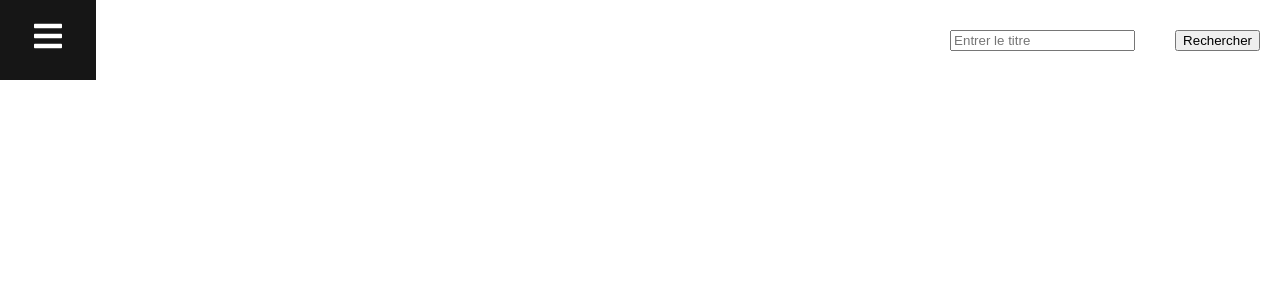
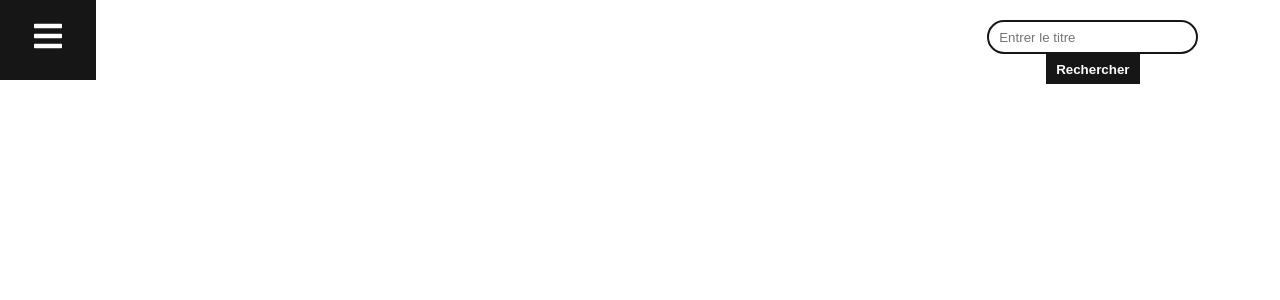
Before and after one commit to Anh-Kiet-VO/LIFPROJET-ACC, a React (Create React App) app in the folder client/: page /movie in a window 1280 px wide. Shown: the top 300 px of the page. Built offline with nearby package versions, Linux system fonts and the light colour scheme; no server answers.

Commit message:
Update CSS search, navbar

```diff
--- a/client/package.json
+++ b/client/package.json
@@ -13,6 +13,7 @@
     "react-icons": "^4.3.1",
     "react-router-dom": "^6.2.2",
     "react-scripts": "5.0.0",
+    "typescript": "^4.6.3",
     "web-vitals": "^2.1.4"
   },
   "scripts": {
--- a/client/src/components/cardMovie.js
+++ b/client/src/components/cardMovie.js
@@ -4,9 +4,9 @@ import { Link } from "react-router-dom";
 export default function CardMovie(props) {
 	return (
 		<div key={props.id} id={props.id} className='movie-link' onClick={props.getMovieInfo}>
-			<Link to={`/detailMovie/${props.id}`}><img src={props.url} alt={props.title} /></Link>
-			<div className='card-text'>
-				<h2>{props.title}</h2>
+			<Link to={`/detailMovie/${props.id}`}><div className="media-img"><img src={props.url} alt={props.title} /></div></Link>
+			<div className="card-text">
+				<div className="media-title">{props.title}</div>
 				<p>{props.score}</p>
 			</div>
 		</div>
--- a/client/src/components/search.js
+++ b/client/src/components/search.js
@@ -1,5 +1,6 @@
 import React, { useEffect, useState } from 'react';
 import CardMovie from "./cardMovie"
+import "../style/search.css";
 
 const Search = () => {
 
@@ -68,13 +69,14 @@ const Search = () => {
 							setSearch(e.target.value);
 						}}
 					/>
-					<input type="submit" value="Rechercher" />
+					<input type="submit" value="Rechercher" id="search-submit" />
 				</form>
 			</div>
 
 			<div className="search-result">
 				{
 					//data1.results ? data1.results.map(movie => (createCard(movie))) : data2.results.map(movie => (createCard(movie)))
+					data2.results?.map(movie => (createCard(movie)))
 				}
 			</div>
 		</div>
--- a/client/src/pages/movie.js
+++ b/client/src/pages/movie.js
@@ -5,7 +5,7 @@ import Axios from "axios";
 import Search from "../components/search";
 
 import "../App.css";
-import "../style/media.css"
+import "../style/media.css";
 
 import CardMovie from '../components/cardMovie';
 
--- a/client/src/style/media.css
+++ b/client/src/style/media.css
@@ -23,9 +23,30 @@
 }
 
 .movie-link {
-    max-width: 15%;
+    width: 13%;
+    float: left;
+    position: relative;
+}
+
+.media-img {
+    width: 100%;
+    overflow: hidden;
+    position: relative;
+    padding-bottom: 140%;
+    margin-bottom: 0;
 }
 
 .movie-link img {
     width: 100%;
+    min-height: 100%;
+    position: absolute;
+    top: 0;
+    bottom: 0;
+    left: 0;
+    right: 0;
 }
+
+.media-title {
+    font-weight: 600;
+    margin-top: 10px;
+}
--- a/client/src/style/navbar.css
+++ b/client/src/style/navbar.css
@@ -6,6 +6,7 @@
 	align-items: center;
 	position: sticky;
 	top: 0;
+	z-index: 999999;
   }
 
   .menu-bars {
@@ -24,6 +25,7 @@
 	top: 0;
 	left: -100%;
 	transition: 850ms;
+	z-index: 99999;
   }
 
   .nav-menu.active {
--- /dev/null
+++ b/client/src/style/search.css
@@ -0,0 +1,22 @@
+.search-bar {
+    margin-bottom: 20px;
+}
+
+#search-input {
+    width: 50%;
+    height: 30px;
+    border-radius: 100px;
+    padding: 0 10px;
+    color: var(--color-dark);
+    border: 2px solid var(--color-dark);
+}
+
+#search-submit {
+    background: var(--color-dark);
+    color: var(--color-light);
+    height: 30px;
+    font-weight: bold;
+    border: none;
+    padding: 0 10px;
+    cursor: pointer;
+}
```
Also changed, not shown: 1 other file (tests, documents, lock files or other folders).
